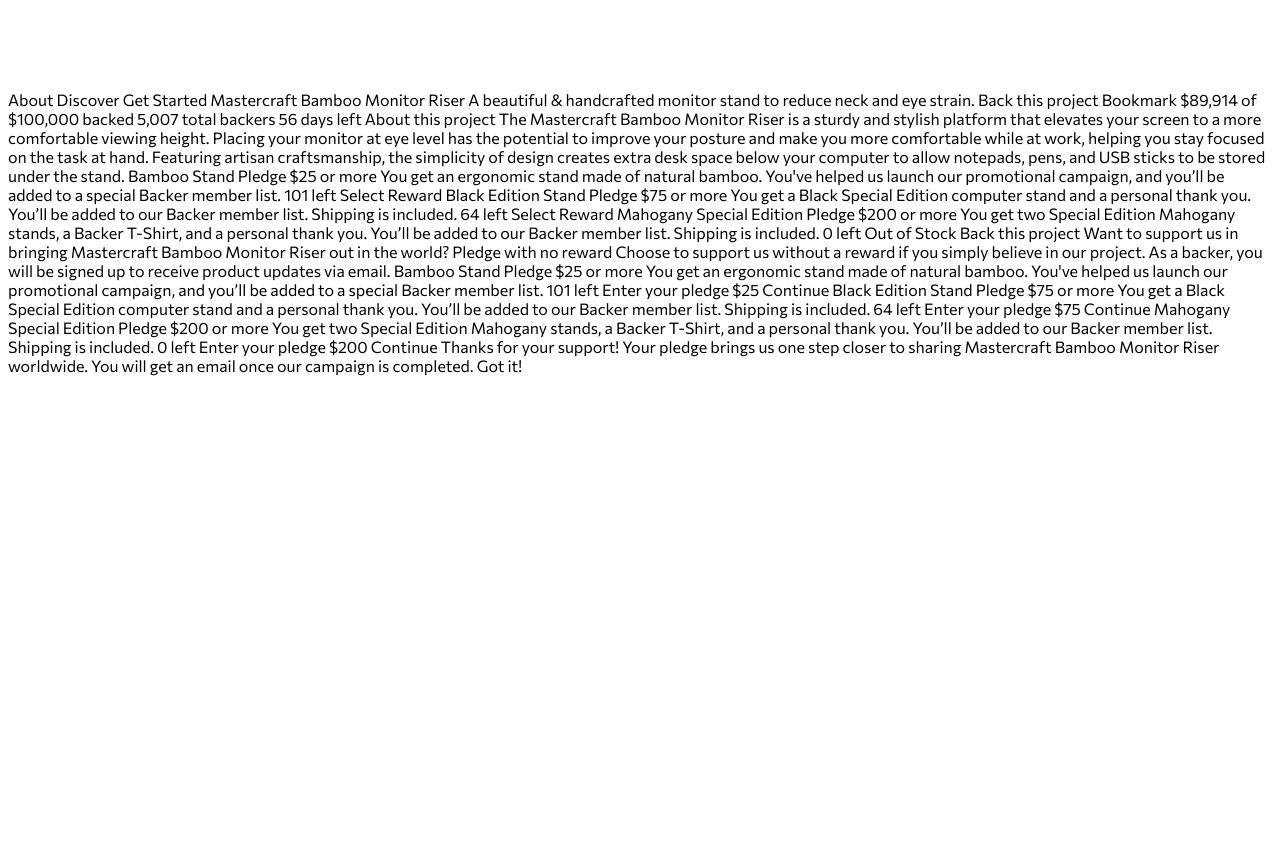
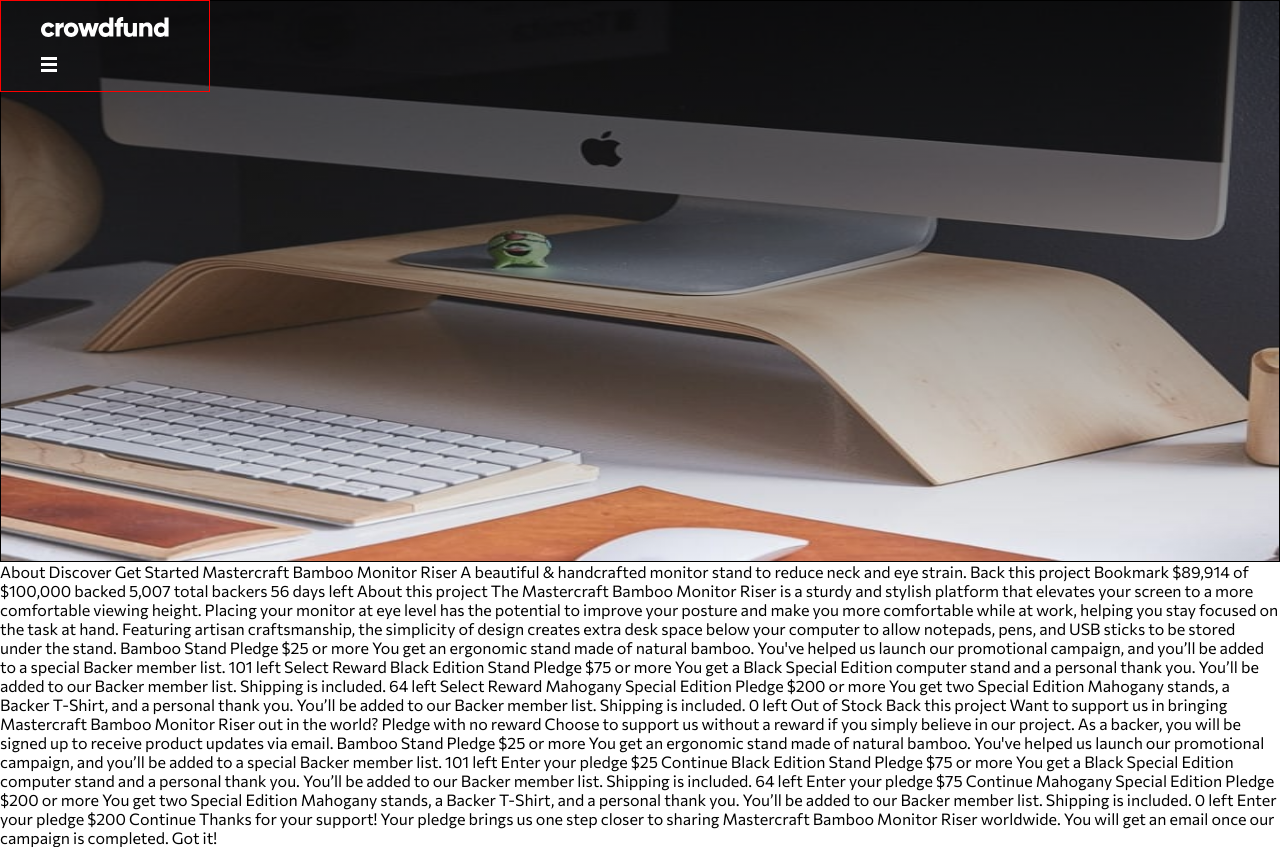
Before and after one commit to erickcapilla/crowdfunding, a plain HTML site: page index.html in a window 1280 px wide. Before the commit the page ends 800 px from the top, so only its background shows below. Drawn offline with Linux system fonts and the light colour scheme.

Commit message:
Hero done

```diff
--- a/css/style.css
+++ b/css/style.css
@@ -9,6 +9,44 @@
 }
 
 body {
+  margin: 0;
   font-size: 16px;
   font-family: 'Commissioner', sans-serif;
 }
+
+.header {
+  border: 1px solid red;
+  position: absolute;
+  z-index: 10;
+}
+
+.hero {
+  border: 1px solid black;
+  height: 70vh;
+  /* background-image: url(../images/image-hero-mobile.jpg);
+  background-repeat: no-repeat;
+  background-size: contain; */
+  position: relative;
+}
+
+.hero-image {
+  margin: 0;
+  width: inherit;
+  height: inherit;
+}
+
+.hero-image > img {
+  width: 100%;
+  height: 100%;
+  position: relative;
+}
+
+.hero-image::after {
+  content: "";
+  width: 100%;
+  height: 100%;
+  position: absolute;
+  right: 0;
+  top: 0;
+  background: linear-gradient(rgba(0, 0 , 0, .7), rgba(255, 255, 255, 0));
+}
--- a/index.html
+++ b/index.html
@@ -10,18 +10,20 @@
     <title>Frontend Mentor | Crowdfunding product page</title>
   </head>
   <body>
-    <head class="head">
-      <figure>
+    <header class="header">
+      <figure class="head-logo">
         <img src="./images/logo.svg" alt="Crowdfunding Logo">
       </figure>
       <nav class="menu">
-        <figure>
-          <img src="./images/icon-hamburger.svg" alt="">
+        <figure class="menu-image">
+          <img src="./images/icon-hamburger.svg" alt="Hamburguer menu">
         </figure>
       </nav>
-    </head>
+    </header>
     <div class="hero">
-
+      <figure class="hero-image">
+        <img src="./images/image-hero-mobile.jpg" alt="Hero image">
+      </figure>
     </div>
     About
     Discover
```
